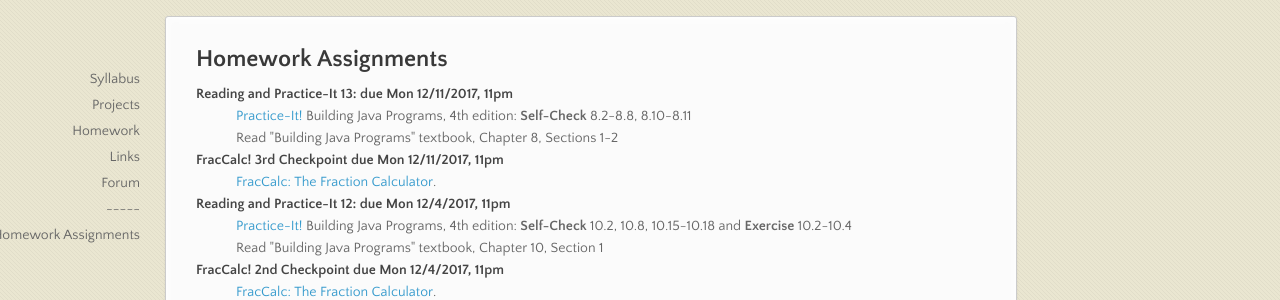
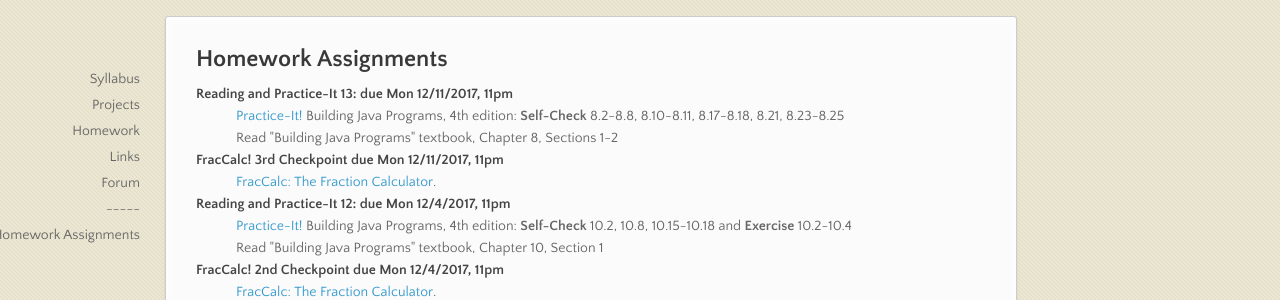
Before and after one commit to stutlerk/ihs-website, a Jekyll site: the page built from _apcs/homework.html, in a window 1280 px wide and 900 px high. Shown: the part 174-474 px from the top of the window. Built offline with Jekyll 4.4.1, drawn with Linux system fonts in a browser that asks for light colours; nearby versions of some CDN libraries.

Commit message:
Update homework.html

```diff
--- a/_apcs/homework.html
+++ b/_apcs/homework.html
@@ -7,7 +7,7 @@ layout: course
 <h2>Homework Assignments</h2>
   <dl>
     <dt>Reading and Practice-It 13: due Mon 12/11/2017, 11pm</dt>
-    <dd><a href="https://practiceit.cs.washington.edu/" target="_blank">Practice-It!</a> Building Java Programs, 4th edition: <b>Self-Check</b> 8.2-8.8, 8.10-8.11</dd>
+    <dd><a href="https://practiceit.cs.washington.edu/" target="_blank">Practice-It!</a> Building Java Programs, 4th edition: <b>Self-Check</b> 8.2-8.8, 8.10-8.11, 8.17-8.18, 8.21, 8.23-8.25</dd>
     <dd>Read "Building Java Programs" textbook, Chapter 8, Sections 1-2</dd>
 
     <dt>FracCalc! 3rd Checkpoint due Mon 12/11/2017, 11pm</dt>
```
